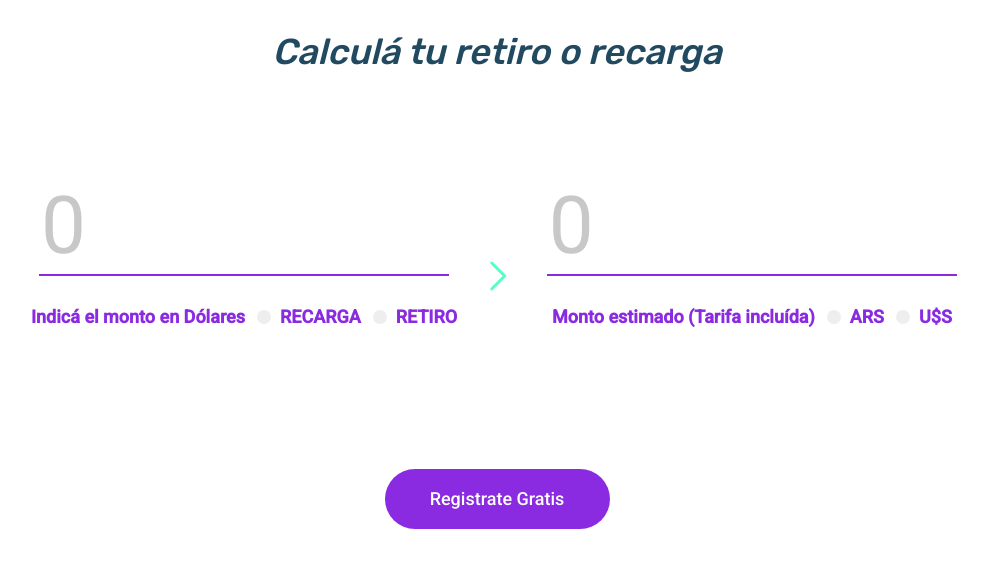
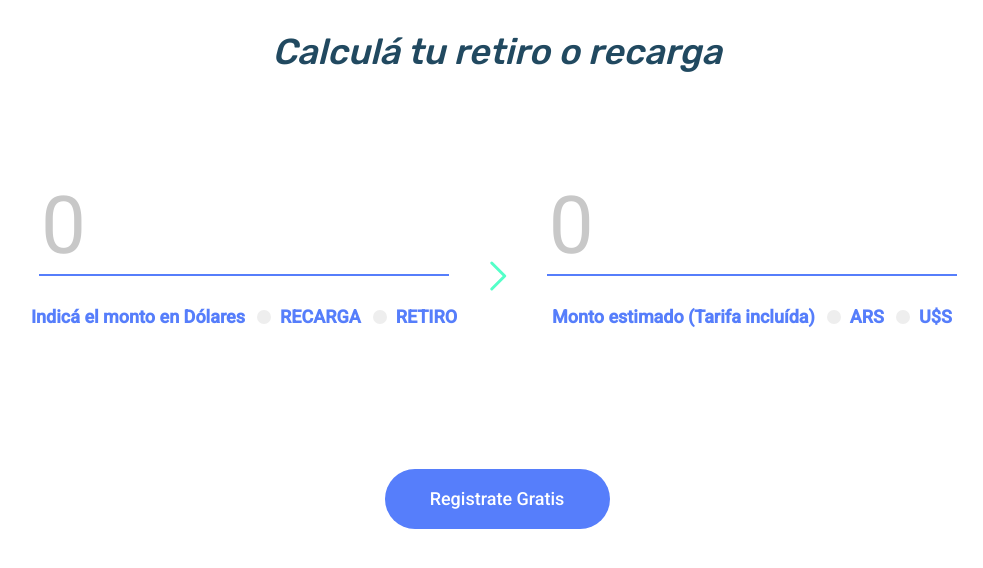
Before and after one commit to jonathanlevrero/NubiProyecto, a React (Create React App) app in the folder nubilanding/: page / in a window 1280 px wide. Shown: the top 568 px of the page, without its empty margins (143-1126 px from the left). Built offline with nearby package versions, Linux system fonts and the light colour scheme.

Commit message:
hice cambios sugeridos por el cliente, cambie colores, inhabilite los check de recargar y dolares, falta ponerlos en gris

```diff
--- a/nubilanding/src/components/calculadora/calculadora.js
+++ b/nubilanding/src/components/calculadora/calculadora.js
@@ -9,13 +9,13 @@ class Calculadora extends React.Component {
         <h2 className={styles.titulo}>Calculá tu retiro o recarga</h2>
         <form className={styles.calculadora}>
           <div className={styles.seccionValor}>
-            <input type="text" placeholder="0" name="monto" id="monto" />
+            <input type="text" maxLength="6" placeholder="0" name="monto" id="monto" />
             <label className={styles.textoMontoInput}>
               Indicá el monto en Dólares
             </label>
             <label className={styles.inputRadio} htmlFor="recarga">
               RECARGA
-              <input className={styles.inputCheck} type="radio" id="recarga" name="tipodeoperacion" value="recarga"/>
+              <input className={styles.inputCheck} type="radio" disabled="disabled" id="recarga" name="tipodeoperacion" value="recarga"/>
               <span className={styles.marcado}/>
             </label>
             <label className={styles.inputRadio} htmlFor="retiro">
@@ -28,7 +28,7 @@ class Calculadora extends React.Component {
             <img src={Flecha} alt="Boton para Calcular" />
           </div>
           <div className={styles.seccionValor}>
-            <input type="text" placeholder="0" name="resultado" id="resultado"/>
+            <input type="text" maxLength="6" placeholder="0" name="resultado" id="resultado"/>
             <label className={styles.textoMontoInput}>
               Monto estimado (Tarifa incluída)
             </label>
@@ -39,7 +39,7 @@ class Calculadora extends React.Component {
             </label>
             <label className={styles.inputRadio} htmlFor="dolares">
               U$S
-              <input className={styles.inputCheck} type="radio" id="dolares" name="tipodemoneda" value="dolares"/>
+              <input className={styles.inputCheck} type="radio" disabled="disabled" id="dolares" name="tipodemoneda" value="dolares"/>
               <span className={styles.marcado}/>
             </label>
           </div>
--- a/nubilanding/src/components/calculadora/styles.module.scss
+++ b/nubilanding/src/components/calculadora/styles.module.scss
@@ -27,19 +27,19 @@
   align-items: flex-start;
   justify-content: center;
   flex-wrap: wrap;
-}
 
-.seccionValor input:first-child {
+  input:first-child {
     width: 84%;
     height: 75px;
     font-size: 80px;
     font-family: "Roboto";
     color: darkgray;
     border: transparent;
-  border-bottom: solid 2px blueviolet;
+    border-bottom: solid 2px #567efb;
     margin-bottom: 30px;
     padding-bottom: 10px;
     outline: none;
+  }
 }
 
 ::placeholder {
@@ -50,7 +50,7 @@
   font-size: 18px;
   font-family: "Roboto";
   font-weight: 600;
-  color: blueviolet;
+  color: #567efb;
 }
 
 .inputRadio {
@@ -62,7 +62,7 @@
   font-size: 18px;
   font-family: "Roboto";
   font-weight: 600;
-  color: blueviolet;
+  color: #567efb;
 
   &:hover {
     .marcado {
@@ -74,6 +74,12 @@
     position: absolute;
     opacity: 0;
     cursor: pointer;
+
+    &:checked {
+      ~ .marcado {
+        background-color: #2196f3;
+      }
+    }
   }
 }
 
@@ -87,10 +93,6 @@
   border-radius: 50%;
 }
 
-.inputRadio input:checked ~ .marcado {
-  background-color: #2196f3;
-}
-
 .flecha {
   margin-top: 30px;
 }
@@ -102,7 +104,7 @@
   font-weight: 500;
   text-align: center;
   color: #ffffff;
-  background-color: blueviolet;
+  background-color: #567efb;
   border-radius: 30px;
   border: transparent;
   width: 225px;
```
Lines whose indentation alone changed are shown as unchanged.
